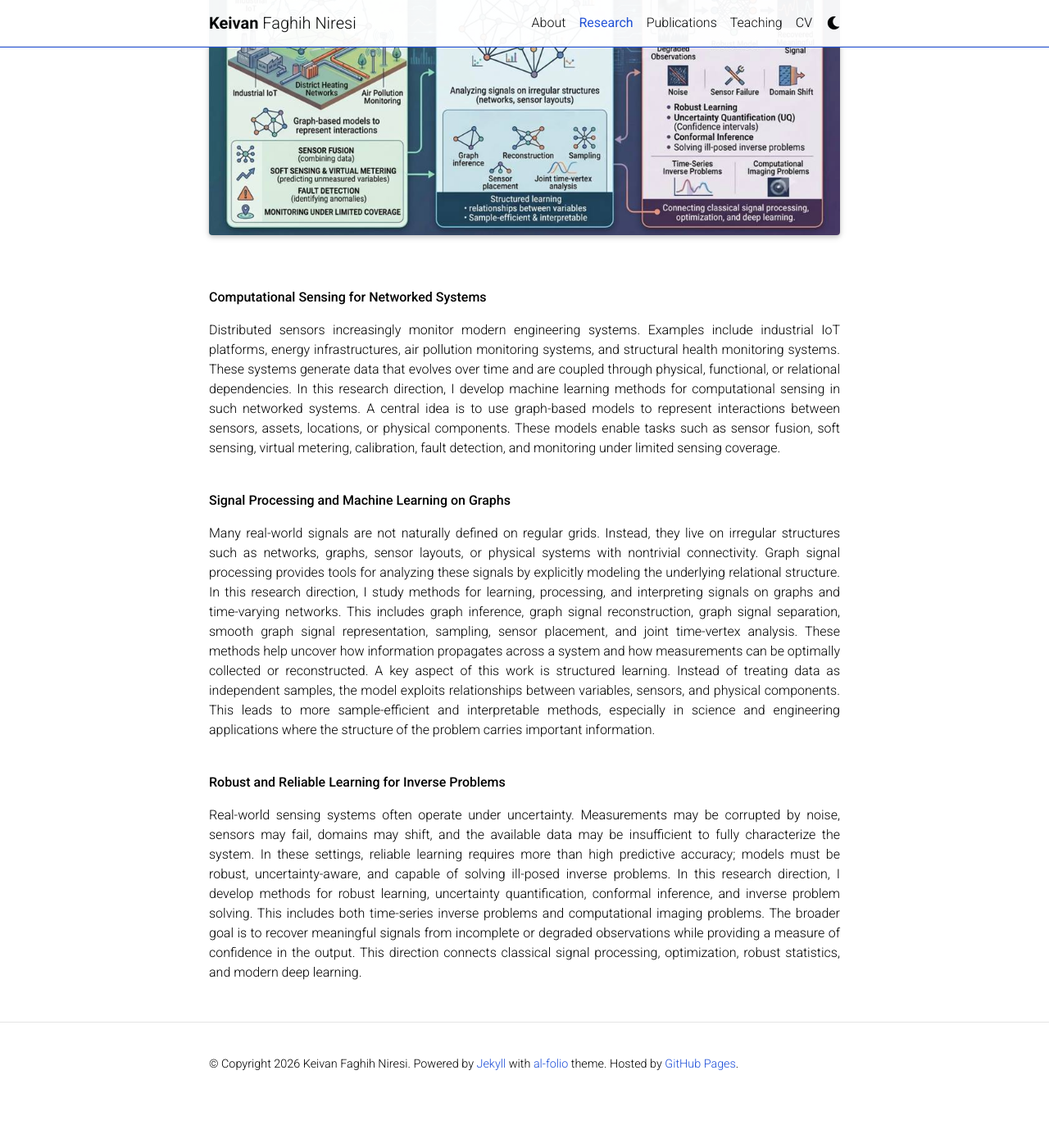
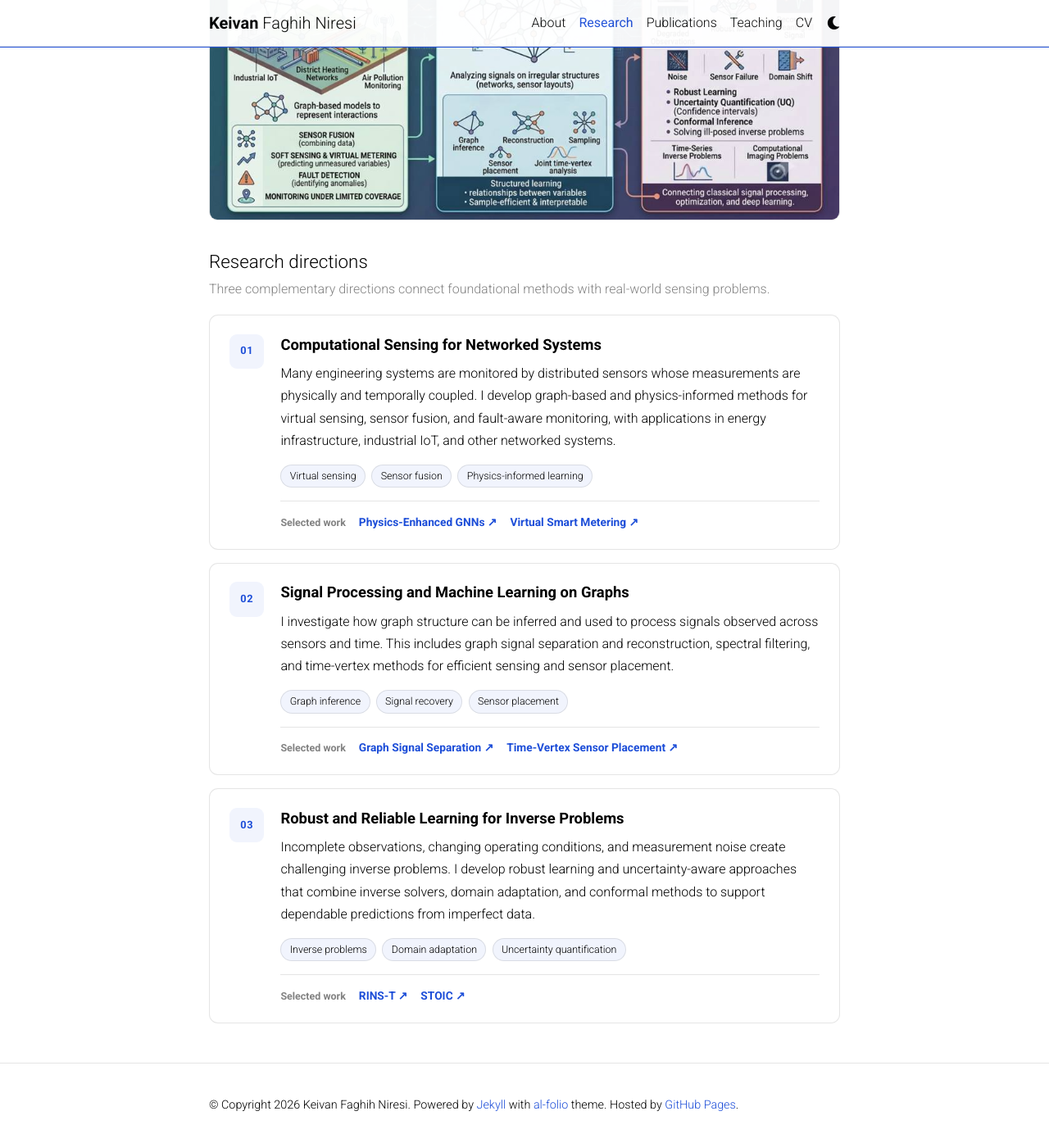
Before and after one commit to Keiv4n/keiv4n.github.io, a Jekyll site: the page built from _pages/research.md, in a window 1280 px wide and 1400 px high, scrolled down 454 px. Shown: the top 1395 px of the window at 82% size. Built offline with Jekyll 4.4.1, drawn with Linux system fonts in a browser that asks for light colours; comment, search, counter and statistics services are not loaded; a style sheet for code colours, icons or effects is not loaded; before the commit the page ends 1804 px from its top, so only the background shows below that; some of the changed text lies outside the part shown.

Commit message:
Redesign Research page into focused research-direction panels

```diff
--- a/_pages/research.md
+++ b/_pages/research.md
@@ -6,35 +6,79 @@ nav: true
 nav_order: 2
 ---
 
-<div style="text-align: justify;" markdown="1">
+<section class="research-page" aria-label="Research overview">
+  <p class="research-page__intro">
+    My research lies at the intersection of machine learning, signal processing, and computational sensing. I develop methods that exploit the structure of sensor networks and physical systems to recover missing information, learn from limited measurements, and provide reliable predictions.
+  </p>
 
-My research lies at the intersection of machine learning, signal processing, and computational sensing. I develop data-driven methods that exploit structure in physical systems, sensor networks, and time-varying signals. The goal is to make sensing systems more accurate, reliable, and interpretable, especially when measurements are sparse, noisy, biased, or expensive to obtain.
-<br><br>
+  <figure class="research-page__overview">
+    <img src="{{ '/assets/img/researchoverview.jpg' | relative_url }}" alt="Overview of research in signal processing, machine learning, and computational sensing" loading="lazy">
+  </figure>
 
-</div>
+  <header class="research-page__heading">
+    <h2 id="research-directions">Research directions</h2>
+    <p>Three complementary directions connect foundational methods with real-world sensing problems.</p>
+  </header>
 
-<div class="row mt-3 mb-4">
-  <div class="col-sm-12">
-    <img src="/assets/img/researchoverview.jpg" class="img-fluid rounded z-depth-1" alt="Overview">
+  <div class="research-page__cards" aria-labelledby="research-directions">
+    <article class="research-card" id="networked-sensing" aria-labelledby="research-networked-title">
+      <div class="research-card__number" aria-hidden="true">01</div>
+      <div>
+        <h3 id="research-networked-title">Computational Sensing for Networked Systems</h3>
+        <p class="research-card__description">
+          Many engineering systems are monitored by distributed sensors whose measurements are physically and temporally coupled. I develop graph-based and physics-informed methods for virtual sensing, sensor fusion, and fault-aware monitoring, with applications in energy infrastructure, industrial IoT, and other networked systems.
+        </p>
+        <ul class="research-card__topics" aria-label="Key topics">
+          <li>Virtual sensing</li>
+          <li>Sensor fusion</li>
+          <li>Physics-informed learning</li>
+        </ul>
+        <div class="research-card__works" aria-label="Representative publications">
+          <span>Selected work</span>
+          <a href="https://doi.org/10.1109/JIOT.2024.3434732">Physics-Enhanced GNNs ↗</a>
+          <a href="https://www.sciencedirect.com/science/article/pii/S0378778826014118">Virtual Smart Metering ↗</a>
+        </div>
+      </div>
+    </article>
+
+    <article class="research-card" id="graph-signal-learning" aria-labelledby="research-graphs-title">
+      <div class="research-card__number" aria-hidden="true">02</div>
+      <div>
+        <h3 id="research-graphs-title">Signal Processing and Machine Learning on Graphs</h3>
+        <p class="research-card__description">
+          I investigate how graph structure can be inferred and used to process signals observed across sensors and time. This includes graph signal separation and reconstruction, spectral filtering, and time-vertex methods for efficient sensing and sensor placement.
+        </p>
+        <ul class="research-card__topics" aria-label="Key topics">
+          <li>Graph inference</li>
+          <li>Signal recovery</li>
+          <li>Sensor placement</li>
+        </ul>
+        <div class="research-card__works" aria-label="Representative publications">
+          <span>Selected work</span>
+          <a href="https://doi.org/10.1109/LSP.2026.3705721">Graph Signal Separation ↗</a>
+          <a href="https://www.sciencedirect.com/science/article/pii/S0951832025013523">Time-Vertex Sensor Placement ↗</a>
+        </div>
+      </div>
+    </article>
+
+    <article class="research-card" id="reliable-learning" aria-labelledby="research-reliability-title">
+      <div class="research-card__number" aria-hidden="true">03</div>
+      <div>
+        <h3 id="research-reliability-title">Robust and Reliable Learning for Inverse Problems</h3>
+        <p class="research-card__description">
+          Incomplete observations, changing operating conditions, and measurement noise create challenging inverse problems. I develop robust learning and uncertainty-aware approaches that combine inverse solvers, domain adaptation, and conformal methods to support dependable predictions from imperfect data.
+        </p>
+        <ul class="research-card__topics" aria-label="Key topics">
+          <li>Inverse problems</li>
+          <li>Domain adaptation</li>
+          <li>Uncertainty quantification</li>
+        </ul>
+        <div class="research-card__works" aria-label="Representative publications">
+          <span>Selected work</span>
+          <a href="https://doi.org/10.1109/TIM.2025.3632427">RINS-T ↗</a>
+          <a href="https://openreview.net/forum?id=pur0JbTRmv">STOIC ↗</a>
+        </div>
+      </div>
+    </article>
   </div>
-</div>
-
-<br>
-
-<div style="text-align: justify;" markdown="1">
-
-**Computational Sensing for Networked Systems**
-
-Distributed sensors increasingly monitor modern engineering systems. Examples include industrial IoT platforms, energy infrastructures, air pollution monitoring systems, and structural health monitoring systems. These systems generate data that evolves over time and are coupled through physical, functional, or relational dependencies. In this research direction, I develop machine learning methods for computational sensing in such networked systems. A central idea is to use graph-based models to represent interactions between sensors, assets, locations, or physical components. These models enable tasks such as sensor fusion, soft sensing, virtual metering, calibration, fault detection, and monitoring under limited sensing coverage.
-<br><br>
-
-**Signal Processing and Machine Learning on Graphs**
-
-Many real-world signals are not naturally defined on regular grids. Instead, they live on irregular structures such as networks, graphs, sensor layouts, or physical systems with nontrivial connectivity. Graph signal processing provides tools for analyzing these signals by explicitly modeling the underlying relational structure. In this research direction, I study methods for learning, processing, and interpreting signals on graphs and time-varying networks. This includes graph inference, graph signal reconstruction, graph signal separation, smooth graph signal representation, sampling, sensor placement, and joint time-vertex analysis. These methods help uncover how information propagates across a system and how measurements can be optimally collected or reconstructed. A key aspect of this work is structured learning. Instead of treating data as independent samples, the model exploits relationships between variables, sensors, and physical components. This leads to more sample-efficient and interpretable methods, especially in science and engineering applications where the structure of the problem carries important information.
-<br><br>
-
-**Robust and Reliable Learning for Inverse Problems**
-
-Real-world sensing systems often operate under uncertainty. Measurements may be corrupted by noise, sensors may fail, domains may shift, and the available data may be insufficient to fully characterize the system. In these settings, reliable learning requires more than high predictive accuracy; models must be robust, uncertainty-aware, and capable of solving ill-posed inverse problems. In this research direction, I develop methods for robust learning, uncertainty quantification, conformal inference, and inverse problem solving. This includes both time-series inverse problems and computational imaging problems. The broader goal is to recover meaningful signals from incomplete or degraded observations while providing a measure of confidence in the output. This direction connects classical signal processing, optimization, robust statistics, and modern deep learning.
-
-</div>
+</section>
```
